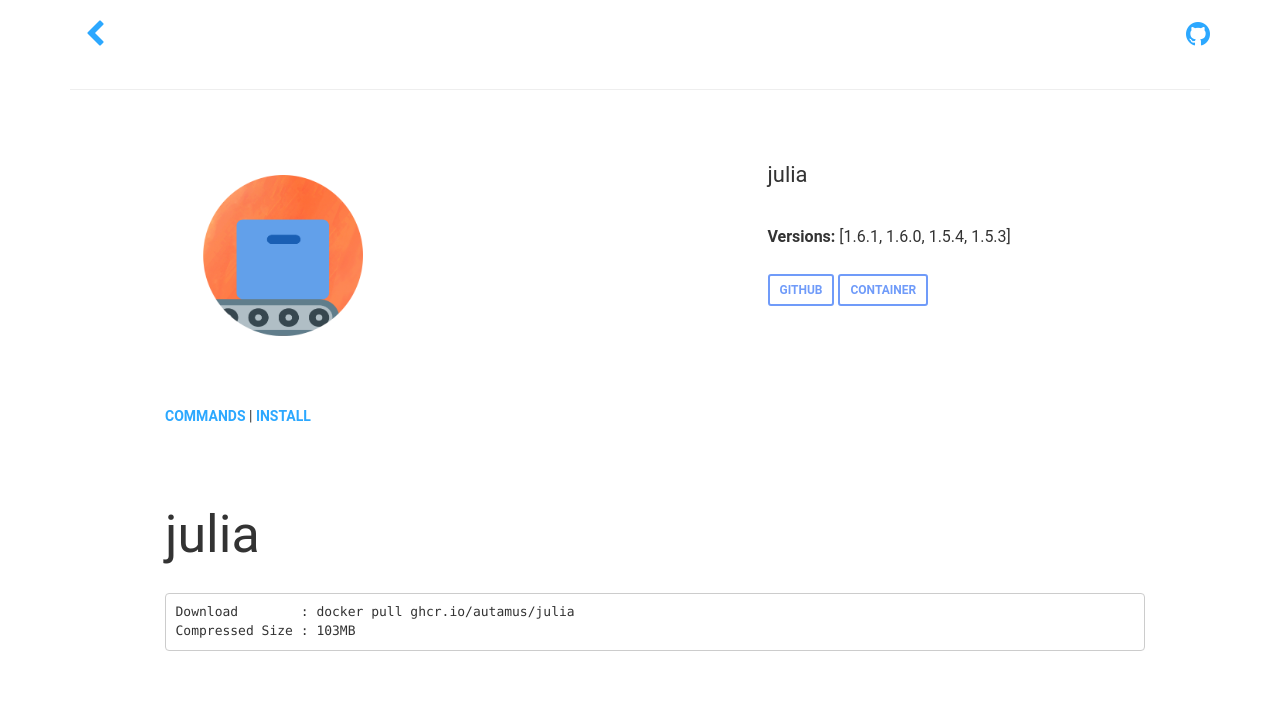
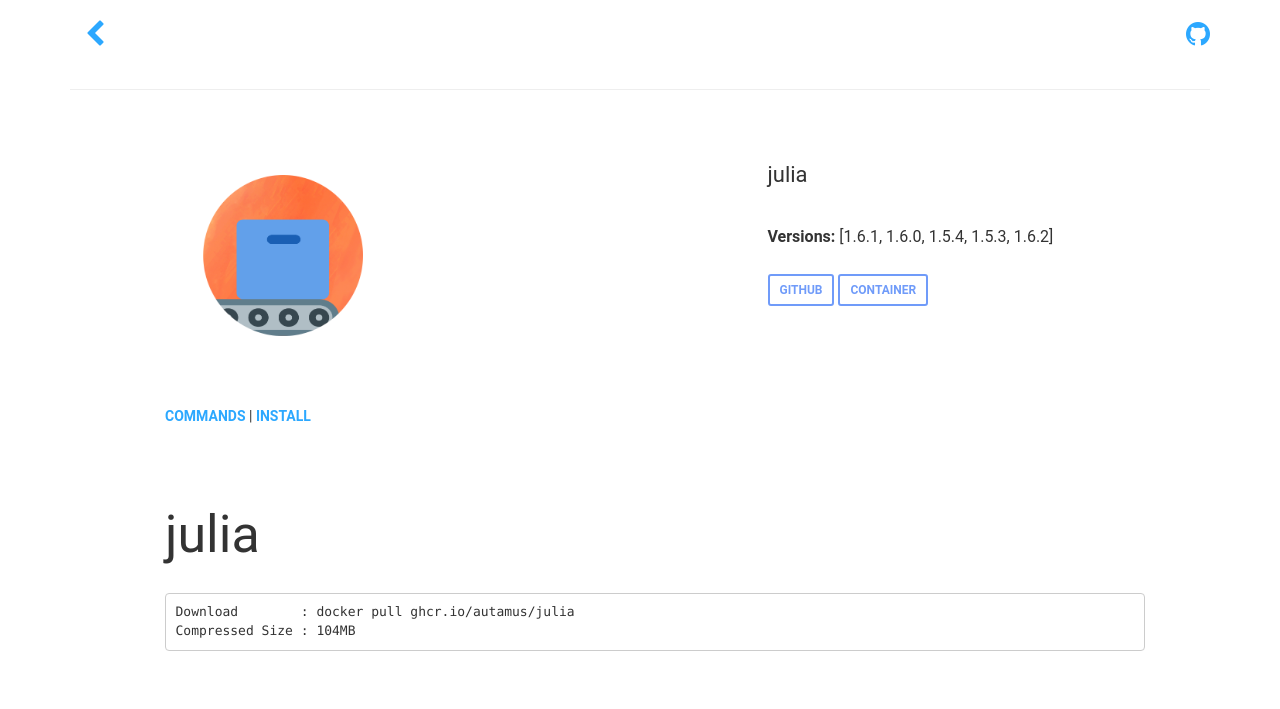
Before and after one commit to autamus/registry, a Jekyll site: the page built from _library/julia.md, in a window 1280 px wide. Shown: the top 709 px of the page. Built offline with Jekyll 4.4.1, drawn with Linux system fonts in a browser that asks for light colours; nearby versions of some CDN libraries.

Commit message:
Update julia to 1.6.2 at 2021-07-14 22:12:10.904035464 +0000 UTC m=+2.258362230

````diff
--- a/_library/julia.md
+++ b/_library/julia.md
@@ -7,8 +7,9 @@
 - 1.6.0
 - 1.5.4
 - 1.5.3
-updated_at: 2021-07-01T16:29:08.648742204Z
-size: 103MB
+- 1.6.2
+updated_at: 2021-07-14T22:12:10.544618141Z
+size: 104MB
 description: 'The Julia Language: A fresh approach to technical computing'
 container_url: https://github.com/orgs/autamus/packages/container/package/julia
 
@@ -16,7 +17,7 @@
 # julia
 ```bash
 Download        : docker pull ghcr.io/autamus/julia
-Compressed Size : 103MB
+Compressed Size : 104MB
 ```
 
 ## Description
````
